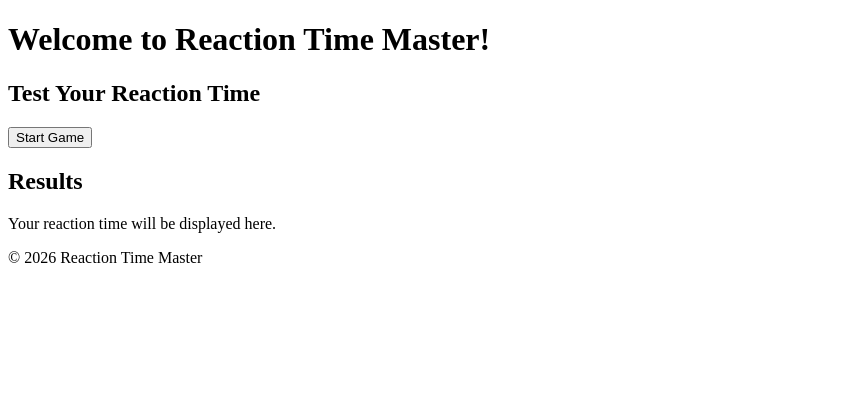
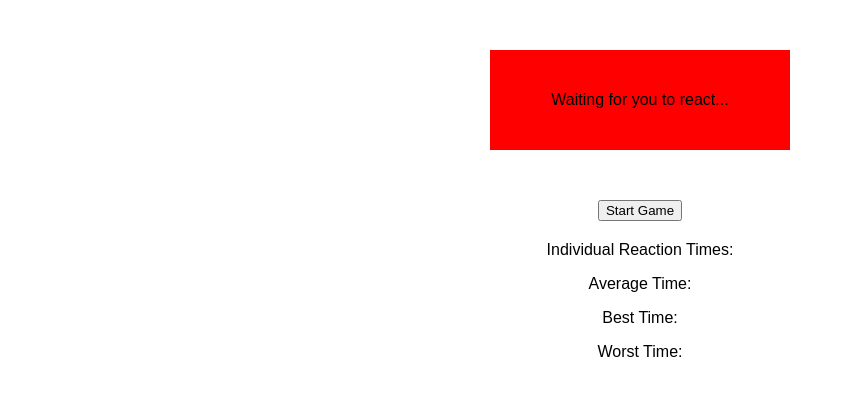
Before and after one commit to gnuforever/reaction-time-master, a plain HTML site: page index.html in a window 1280 px wide. Shown: the whole page, without its empty margins (0-845 px from the left). Drawn offline with Linux system fonts and the light colour scheme.

Commit message:
Updated index.html with new game interface

```diff
--- a/index.html
+++ b/index.html
@@ -3,26 +3,71 @@
 <head>
     <meta charset="UTF-8">
     <meta name="viewport" content="width=device-width, initial-scale=1.0">
-    <title>Reaction Time Master</title>
-    <link rel="stylesheet" href="styles.css">
+    <title>Reaction Time Game</title>
+    <style>
+        body { font-family: Arial, sans-serif; }
+        #waitingBox { width: 300px; height: 100px; background-color: red; margin: 50px auto; display: flex; align-items: center; justify-content: center; }
+        #reactionBox { width: 300px; height: 100px; background-color: green; margin: 50px auto; display: none; }
+        #results { text-align: center; }
+        #startButton { display: block; margin: 20px auto; }
+    </style>
 </head>
 <body>
-    <header>
-        <h1>Welcome to Reaction Time Master!</h1>
-    </header>
-    <main>
-        <section id="game">
-            <h2>Test Your Reaction Time</h2>
-            <button id="start-btn">Start Game</button>
-        </section>
-        <section id="results">
-            <h2>Results</h2>
-            <p id="reaction-time">Your reaction time will be displayed here.</p>
-        </section>
-    </main>
-    <footer>
-        <p>&copy; 2026 Reaction Time Master</p>
-    </footer>
-    <script src="script.js"></script>
+    <div id="waitingBox">Waiting for you to react...</div>
+    <div id="reactionBox">Click here!</div>
+    <button id="startButton">Start Game</button>
+    <div id="results">
+        <p>Individual Reaction Times: <span id="individualTimes"></span></p>
+        <p>Average Time: <span id="averageTime"></span></p>
+        <p>Best Time: <span id="bestTime"></span></p>
+        <p>Worst Time: <span id="worstTime"></span></p>
+    </div>
+    <script>
+        let individualTimes = [];
+        let startTime;
+        const waitingBox = document.getElementById('waitingBox');
+        const reactionBox = document.getElementById('reactionBox');
+        const startButton = document.getElementById('startButton');
+        const individualTimesDisplay = document.getElementById('individualTimes');
+        const averageTimeDisplay = document.getElementById('averageTime');
+        const bestTimeDisplay = document.getElementById('bestTime');
+        const worstTimeDisplay = document.getElementById('worstTime');
+
+        function resetGame() {
+            waitingBox.style.display = 'flex';
+            reactionBox.style.display = 'none';
+        }
+
+        function startGame() {
+            resetGame();
+            startButton.disabled = true;
+            setTimeout(() => {
+                waitingBox.style.display = 'none';
+                reactionBox.style.display = 'flex';
+                startTime = new Date();
+            }, Math.random() * 3000 + 2000);
+        }
+
+        reactionBox.addEventListener('click', () => {
+            const reactionTime = new Date() - startTime;
+            individualTimes.push(reactionTime);
+            individualTimesDisplay.innerText = individualTimes.join(', ') + ' ms';
+            updateStats();
+            resetGame();
+            startButton.disabled = false;
+        });
+
+        function updateStats() {
+            const averageTime = individualTimes.reduce((a, b) => a + b, 0) / individualTimes.length;
+            const bestTime = Math.min(...individualTimes);
+            const worstTime = Math.max(...individualTimes);
+            averageTimeDisplay.innerText = averageTime ? averageTime.toFixed(2) + ' ms' : 'N/A';
+            bestTimeDisplay.innerText = bestTime ? bestTime + ' ms' : 'N/A';
+            worstTimeDisplay.innerText = worstTime ? worstTime + ' ms' : 'N/A';
+        }
+
+        startButton.addEventListener('click', startGame);
+        resetGame();
+    </script>
 </body>
 </html>
```
